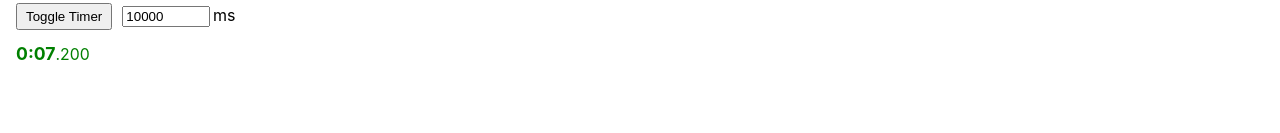
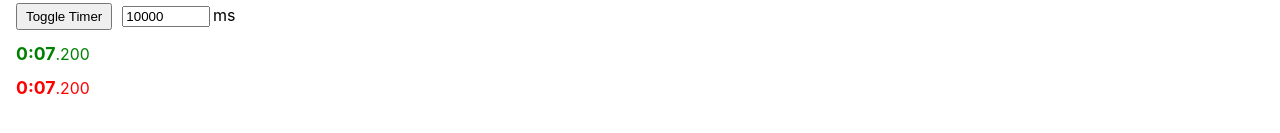
Before and after one commit to dsjsantos/reactjs_basics, a React (Create React App) app: page / in a window 1280 px wide. Both pictures are taken after a click on the button "Toggle Timer". Shown: the part 285-418 px from the top of the page. Built offline with nearby package versions, Linux system fonts and the light colour scheme.

Commit message:
TimerFunction component

```diff
--- a/src/app/App.js
+++ b/src/app/App.js
@@ -4,6 +4,7 @@ import './App.css';
 
 import AppHeader from '../appHeader/appHeader';
 import Timer from '../timer/timer';
+import TimerFunction from '../timer/timerFunction';
 import { CounterClass, CounterFunction } from '../counter';
 
 
@@ -64,10 +65,11 @@ function App() {
       </div>
 
       { showTimer &&
-      <div className="row"><Timer timerMs={timerInitial}/></div>
+      <>
+        <div className="row"><Timer timerMs={timerInitial}/></div>
+        <div className="row"><TimerFunction timerMs={timerInitial}/></div>
+      </>
       }
-
-
 
     </div>
   );
--- a/src/timer/timer.css
+++ b/src/timer/timer.css
@@ -2,8 +2,12 @@
     display: inline-block;
 }
 
-.timer-wrapper {
+.timer-wrapper:not(.red) {
     color: green;
+}
+
+.timer-wrapper.red {
+    color: red;
 }
 
 .timer-wrapper .timer-content {
--- /dev/null
+++ b/src/timer/timerFunction.js
@@ -0,0 +1,62 @@
+import React, { useState, useCallback, useEffect, useMemo } from "react";
+
+import './timer.css'
+
+
+let timeoutUpdate = null;
+
+const TimerFunction = (props) => {
+    const [remaining, setRemaining] = useState(props.timerMs || 0);
+    const startTime = useMemo(() => new Date().getTime(), []);
+
+    const _cleanUp = () => {
+console.log("Clean up");
+        if(timeoutUpdate) {
+            clearInterval(timeoutUpdate);
+        }
+    }
+
+    const _getTimerParts = () => {
+        let miliseconds = remaining;
+        let minutes = Math.trunc(miliseconds / (60*1000));
+        miliseconds -= minutes * (60*1000);
+        let seconds = Math.trunc(miliseconds / 1000);;
+        miliseconds -= seconds * 1000;
+        return { minutes, seconds, miliseconds };
+    }
+
+    const _padNumber = (value, padSize) => {
+        return String(value).padStart(padSize, '0');
+    }
+
+    const _getRemainingTime = useCallback(() => {
+        const timerMs = props.timerMs || 0;
+        return Math.max(0, timerMs-(new Date().getTime()-startTime));
+    }, [props.timerMs, startTime]);
+
+    const _updateTimer = useCallback(() => {
+        setRemaining(_getRemainingTime());
+    }, [_getRemainingTime]);
+
+    useEffect(() => {
+        timeoutUpdate = setInterval(() => _updateTimer(), 10);
+        return () => _cleanUp();
+    }, [_updateTimer]);
+
+    useEffect(() => {
+        if(remaining<=0) {
+            _cleanUp();
+        }
+    }, [remaining])
+
+    const tp = _getTimerParts();
+    return(
+        <div className="timer-wrapper red">
+            <div className="timer-content">
+                {tp.minutes}:{_padNumber(tp.seconds, 2)}<span className="miliseconds">.{_padNumber(tp.miliseconds, 3)}</span>
+            </div>
+        </div>
+    );
+}
+
+export default TimerFunction;
```
